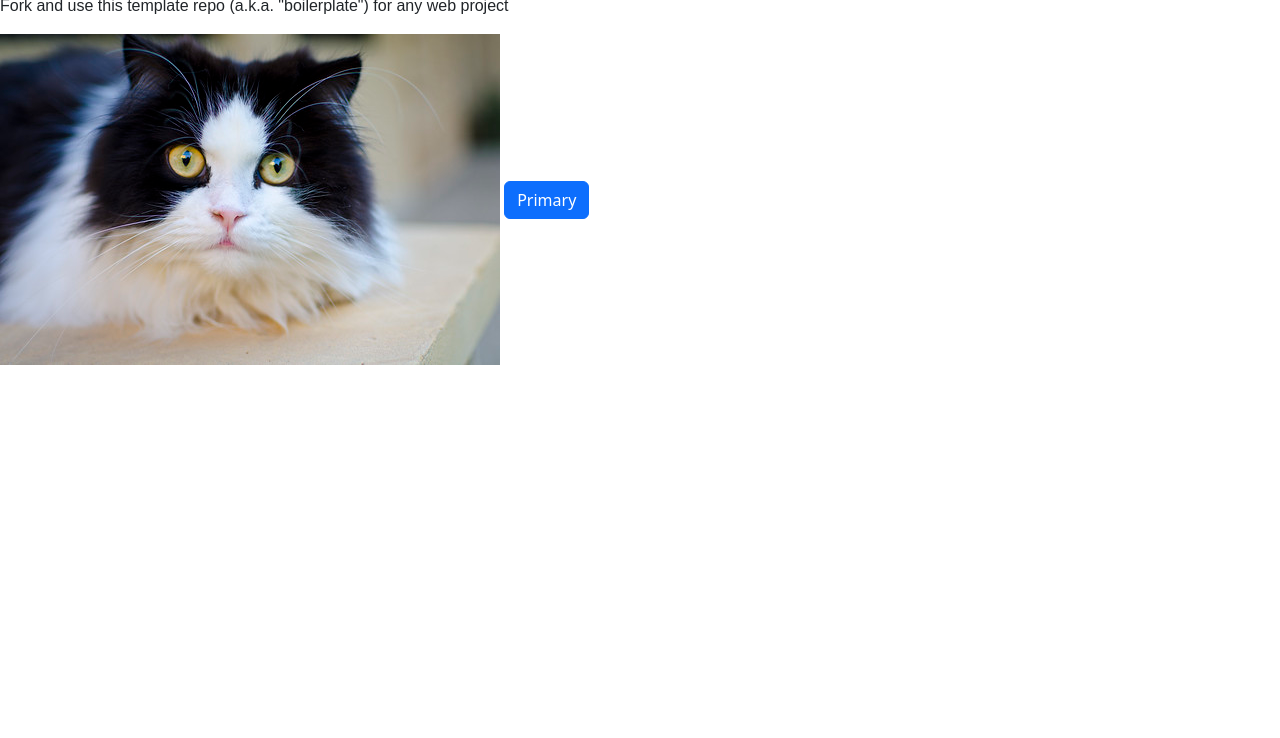
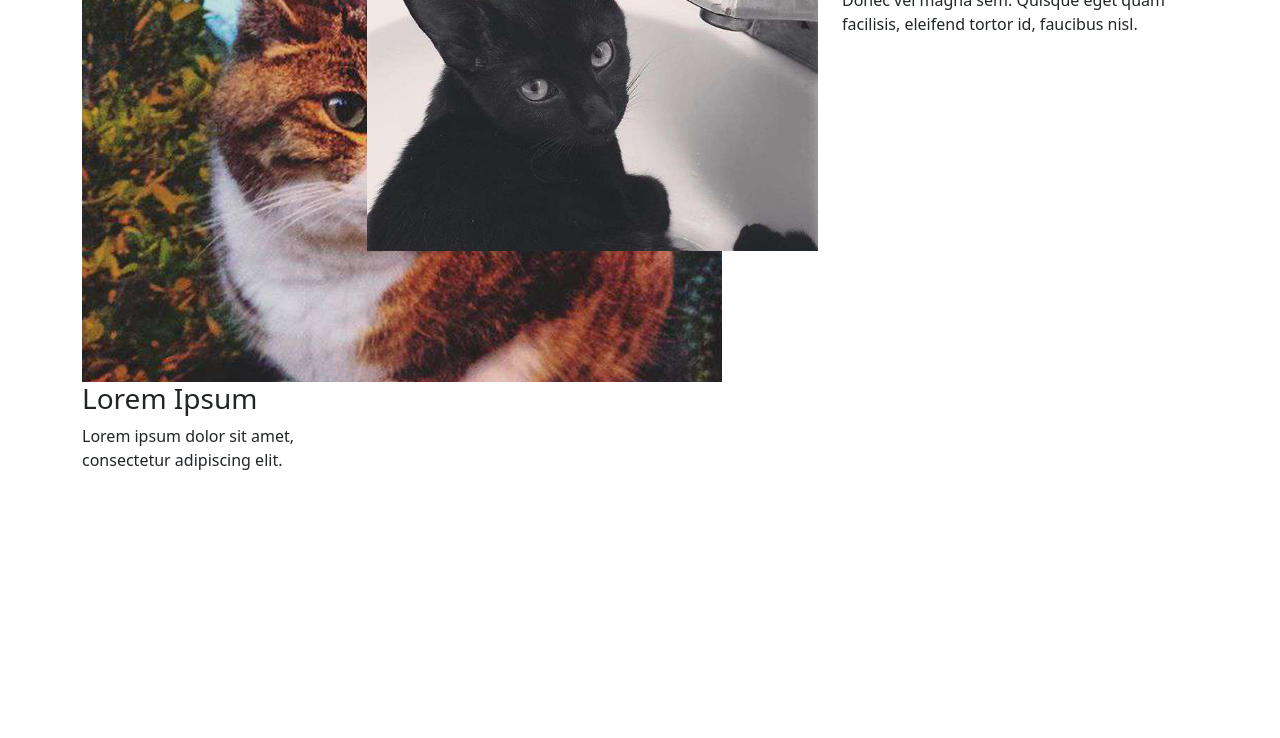
Before and after one commit to kellybean513/on-the-grid, a plain HTML site: page index.html in a window 1280 px wide. Shown: the part 62-800 px from the top of the page. Drawn offline with nearby package versions, Linux system fonts and the light colour scheme.

Commit message:
Refactor index.html to enhance layout with Bootstrap components and add new images

```diff
--- a/assets/css/styles.css
+++ b/assets/css/styles.css
@@ -3,3 +3,11 @@
 * {
 	font-family: Arial;
 }
+
+:root {
+--mint-leaf: #3ab795ff;
+--celadon: #a0e8afff;
+--muted-teal: #86baa1ff;
+--beige: #edead0ff;
+--golden-pollen: #ffcf56ff;
+}
--- a/index.html
+++ b/index.html
@@ -3,30 +3,38 @@
   <head>
     <meta charset="utf-8" />
     <meta name="viewport" content="width=device-width, initial-scale=1" />
-    <title>Website Template</title>
+    <title>Bootstrap demo</title>
     <link
       href="https://cdn.jsdelivr.net/npm/bootstrap@5.3.8/dist/css/bootstrap.min.css"
       rel="stylesheet"
       integrity="sha384-sRIl4kxILFvY47J16cr9ZwB07vP4J8+LH7qKQnuqkuIAvNWLzeN8tE5YBujZqJLB"
       crossorigin="anonymous"
     />
-
-    <link rel="stylesheet" href="./assets/css/styles.css" />
   </head>
   <body>
-    <h1>Website Template</h1>
-    <p>
-      Fork and use this template repo (a.k.a. "boilerplate") for any web project
-    </p>
-    <img src="assets/img/cat.jpg" alt="" />
-
-    <script src="./assets/js/main.js"></script>
+    <div class="container">
+      <div class="row">
+        <div class="col-12 col-md-6 col-lg-3">
+          <img src="assets/img/cat-81.png">
+          <h3>Lorem Ipsum</h3>
+          <p>Lorem ipsum dolor sit amet, consectetur adipiscing elit.</p>
+        </div>
+        <div class="col-12 col-md-6 col-lg-5">
+          <img class="img-fluid" src="assets/img/cat-34.png">
+        </div>
+        <div class="col-12 col-lg-4">
+          <h3 class="mt-2">Lorem Ipsum</h3>
+          <p>
+            Donec vel magna sem. Quisque eget quam facilisis, eleifend tortor
+            id, faucibus nisl.
+          </p>
+        </div>
+      </div>
+    </div>
     <script
       src="https://cdn.jsdelivr.net/npm/bootstrap@5.3.8/dist/js/bootstrap.bundle.min.js"
       integrity="sha384-FKyoEForCGlyvwx9Hj09JcYn3nv7wiPVlz7YYwJrWVcXK/BmnVDxM+D2scQbITxI"
       crossorigin="anonymous"
     ></script>
-
-    <button type="button" class="btn btn-primary">Primary</button>
   </body>
 </html>
```
Also changed, not shown: assets/img/cat-34.png (added), assets/img/cat-81.png (added).
